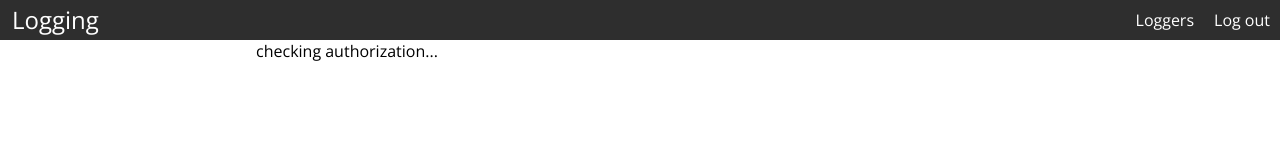
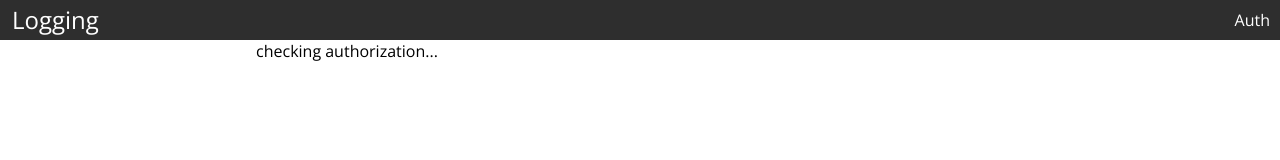
Before and after one commit to nikitavbv/logging, a React (Create React App) app in the folder frontend/: page /auth in a window 1280 px wide. Shown: the top 160 px of the page. Built offline with nearby package versions, Linux system fonts and the light colour scheme.

Commit message:
feat(auth): logout on frontend

```diff
--- a/frontend/src/App.css
+++ b/frontend/src/App.css
@@ -49,7 +49,7 @@ header a {
     font-size: 0;
 }
 
-.links a {
+.links a, .links button {
     display: inline-block;
     transition: background 0.4s ease-out;
     height: 40px;
@@ -59,10 +59,20 @@ header a {
     color: white;
     text-decoration: none;
     font-size: 12pt;
+    background: transparent;
+    border: 0;
+    border-radius: 0;
+    width: max-content;
+    outline: none;
+    margin: 0;
+    font-weight: 100;
+    font-family: 'Open Sans';
 }
 
-.links a:hover {
+.links a:hover, .links button:hover {
     background: rgba(0, 0, 0, 0.4);
+    color: white;
+    border: 0;
 }
 
 input {
--- a/frontend/src/App.tsx
+++ b/frontend/src/App.tsx
@@ -21,15 +21,34 @@ const require_auth = (nextState: RouterState, replace: Function, next: Function)
   next();
 }
 
-const log_out = () => localStorage.removeItem('authenticated');
+const log_out = (app: App) => {
+  localStorage.removeItem('authenticated');
+  fetch('/api/v1/auth/logout', {
+    method: 'POST',
+    headers: {
+        'Accept': 'application/json',
+        'Content-Type': 'application/json'
+    },
+    body: JSON.stringify({})
+  }).then(() => {
+    window.location.href = '/home';
+    app.setState({});
+  });
+};
 
-const App: React.FC = () => {
-  const header_links_requiring_auth = is_authenticated ? (
+export class App extends React.Component {
+
+  render() {
+    const header_links_requiring_auth = is_authenticated() ? (
       <div className="user-links">
         <a href="/loggers">Loggers</a>
-      <a href="/" onClick={log_out}>Log out</a>
+        <button onClick={log_out.bind(this, this)}>Log out</button>
       </div>
-  ) : (<div className="user-links"></div>);
+    ) : (
+      <div className="user-links">
+        <a href="/auth">Auth</a>
+      </div>
+    );
 
     return (
       <Router>
@@ -53,5 +72,6 @@ const App: React.FC = () => {
       </Router>
     );
   }
+}
 
 export default App;
--- a/frontend/src/auth/Auth.tsx
+++ b/frontend/src/auth/Auth.tsx
@@ -59,6 +59,9 @@ export class Auth extends React.Component<AuthProps> {
 
         if (authorized) {
             this.sendTokenToBackend(user.getAuthResponse().access_token);
+            localStorage.setItem('authenticated', 'true');
+        } else {
+            localStorage.removeItem('authenticated');
         }
     }
 
--- a/frontend/src/loggers/Loggers.tsx
+++ b/frontend/src/loggers/Loggers.tsx
@@ -1,6 +1,6 @@
 import React from 'react';
 
-import { api_request } from '../api';
+import { api_request } from '../api/api';
 
 type Logger = {
     name: string,
```
Lines whose indentation alone changed are shown as unchanged.
